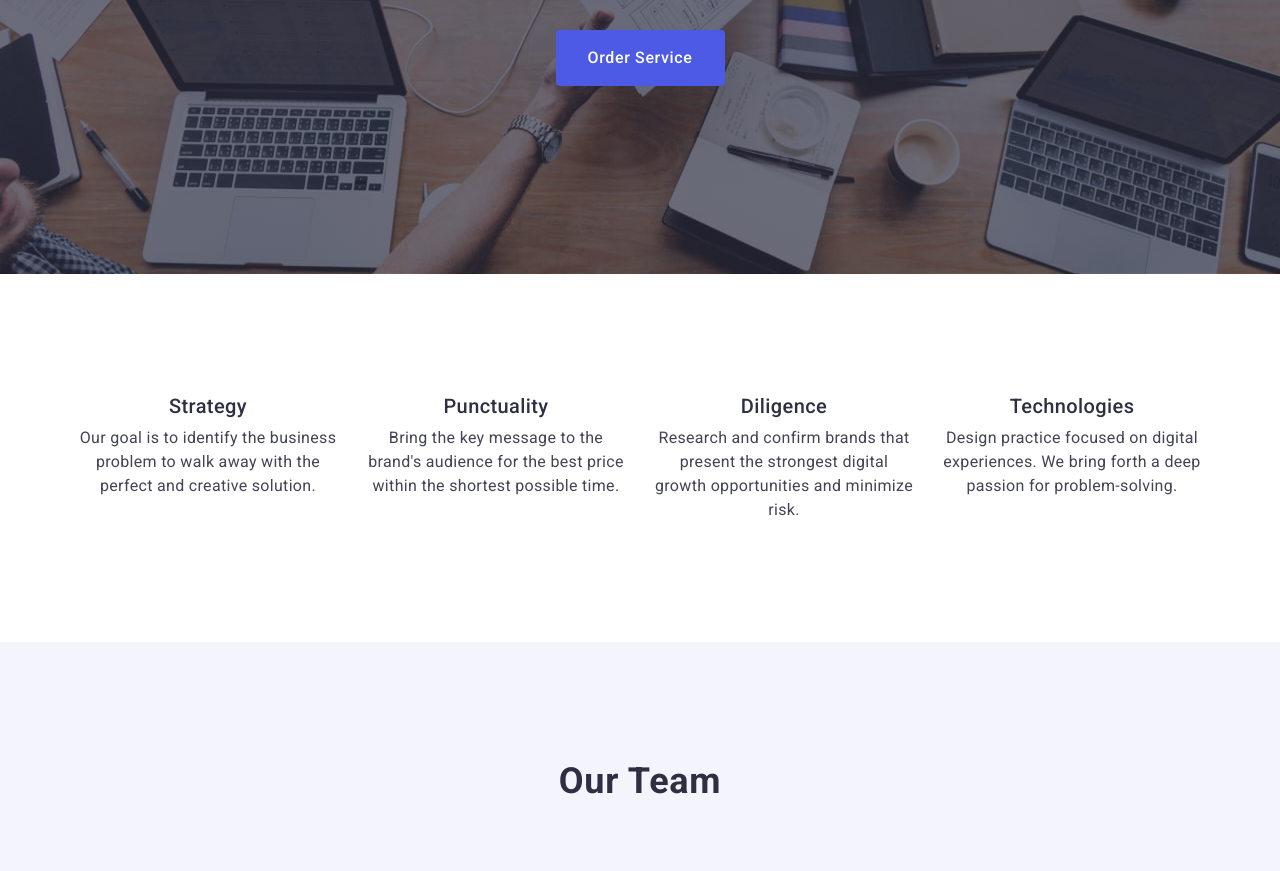
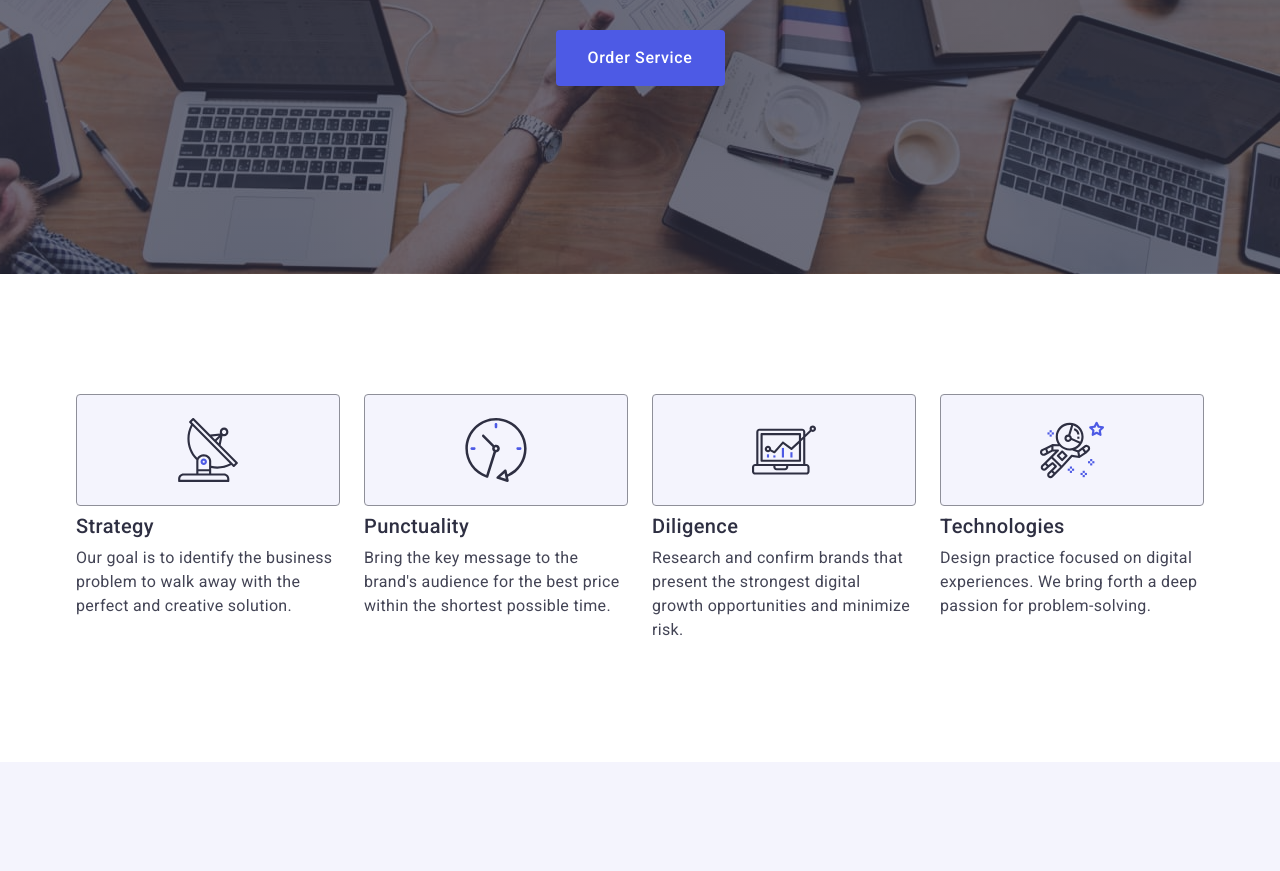
Before and after one commit to Rksiiozz/goit-markup-hw-04, a plain HTML site: page index.html in a window 1280 px wide. Shown: the part 399-1270 px from the top of the page. Drawn offline with nearby package versions, Linux system fonts and the light colour scheme.

Commit message:
section two

```diff
--- a/css/style.css
+++ b/css/style.css
@@ -115,18 +115,24 @@ h2 {
     color: #2e2f42;
     padding-top: 24px;
     padding-bottom: 24px;
-    position: relative;
-    color: #404bbf;
     transition: color 250ms cubic-bezier(0.4, 0, 0.2, 1);
 }
 
-.nav-element:after {
+.nav-element.current {
+    position: relative;
+    color: #404bbf;
+}
+
+.nav-element.current::after {
     content: "";
+
     width: 100%;
+    height: 4px;
+
     position: absolute;
     left: 0;
     bottom: -1px;
-    height: 4px;
+
     background-color: #404bbf;
     border-radius: 2px;
 }
@@ -164,16 +170,15 @@ h2 {
     background-color: #2e2f42;
     padding: 188px 0;
     background-image: linear-gradient(rgba(46, 47, 66, 0.7), rgba(46, 47, 66, 0.7)),
-            url(/images/people-office.jpg);
-        max-width: 1440px;
-        background-repeat: no-repeat;
-        background-position: center;
-        background-size: cover;
+            url(/images/People-office.jpg);
+    max-width: 1440px;
+    background-repeat: no-repeat;
+    background-position: center;
+    background-size: cover;
 }
 
 .section-one .container{
     max-width: 1158px;
-
 }
 
 .name-page {
@@ -237,6 +242,18 @@ h2 {
     overflow: hidden;
 }
 
+.feature-container {
+    display: flex;
+    align-items: center;
+    justify-content: center;
+    height: 112px;
+    background-color: #f4f4fd;
+    border-radius: 4px;
+    border: 1px solid #8e8f99;
+    margin-bottom: 8px;
+
+}
+
 .feature-list {
     display: flex;
     gap: 24px;
@@ -254,7 +271,7 @@ h2 {
     letter-spacing: 0.02em;
     color: #2e2f42;
 
-    text-align: center;
+    text-align: left;
     margin-bottom: 8px;
 }
 
@@ -268,7 +285,7 @@ h2 {
     letter-spacing: 0.02em;
     color: #434455;
 
-    text-align: center;
+    text-align: left;
 }
 
 .section-three {
--- a/index.html
+++ b/index.html
@@ -34,7 +34,9 @@
           >
 
           <ul class="menu-nav">
-            <li><a href="./index.html" class="nav-element">Studio</a></li>
+            <li>
+              <a href="./index.html" class="nav-element current">Studio</a>
+            </li>
             <li><a href="" class="nav-element">Portfolio</a></li>
             <li><a href="" class="nav-element">Contacts</a></li>
           </ul>
@@ -74,6 +76,11 @@
           <h2 class="visually-hidden">.</h2>
           <ul class="feature-list">
             <li class="feature-list-element">
+              <div class="feature-container">
+                <svg width="64px" height="64px">
+                  <use href="./images/sprite.svg#icon-antenna"></use>
+                </svg>
+              </div>
               <h3 class="title-feature">Strategy</h3>
               <p class="text-feature">
                 Our goal is to identify the business problem to walk away with
@@ -82,6 +89,11 @@
             </li>
 
             <li class="feature-list-element">
+              <div class="feature-container">
+                <svg width="64px" height="64px">
+                  <use href="./images/sprite.svg#icon-clock"></use>
+                </svg>
+              </div>
               <h3 class="title-feature">Punctuality</h3>
               <p class="text-feature">
                 Bring the key message to the brand's audience for the best price
@@ -90,6 +102,11 @@
             </li>
 
             <li class="feature-list-element">
+              <div class="feature-container">
+                <svg width="64px" height="64px">
+                  <use href="./images/sprite.svg#icon-diagram"></use>
+                </svg>
+              </div>
               <h3 class="title-feature">Diligence</h3>
               <p class="text-feature">
                 Research and confirm brands that present the strongest digital
@@ -98,6 +115,11 @@
             </li>
 
             <li class="feature-list-element">
+              <div class="feature-container">
+                <svg width="64px" height="64px">
+                  <use href="./images/sprite.svg#icon-astronaut"></use>
+                </svg>
+              </div>
               <h3 class="title-feature">Technologies</h3>
               <p class="text-feature">
                 Design practice focused on digital experiences. We bring forth a
```
Also changed, not shown: images/sprite.svg (added).
